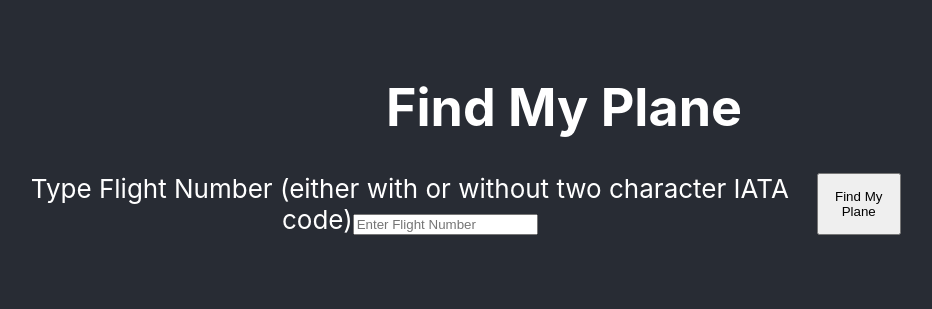
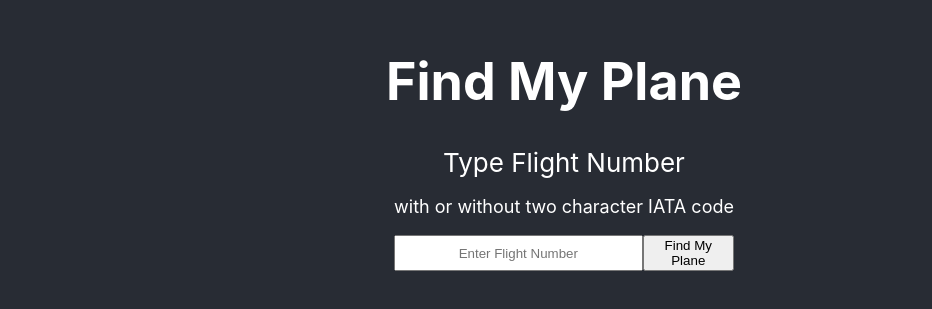
Before and after one commit to a-breezy/-find-my-plane, a React (Create React App) app: page / in a window 1280 px wide. Shown: the part 257-566 px from the top of the page, without its empty margins (76-1008 px from the left). Built offline with nearby package versions, Linux system fonts and the light colour scheme.

Commit message:
cleaned up searchBar layout, made prettier

```diff
--- a/src/App.css
+++ b/src/App.css
@@ -13,10 +13,32 @@
 	color: white;
 }
 
-.flight-search {
+.min-font {
+	font-size: calc(10px + 1vmin);
+}
+
+.search-form {
 	display: flex;
 	width: 80%;
 	margin-bottom: 10px;
+}
+
+.flight-search {
+	display: flex;
+	flex-direction: column;
+	justify-content: center;
+	align-items: center;
+}
+
+.input-area {
+	display: flex;
+	justify-content: space-between;
+	width: 100%;
+}
+
+.input-area input {
+	width: 80%;
+	text-align: center;
 }
 
 li {
--- a/src/App.js
+++ b/src/App.js
@@ -47,7 +47,6 @@ function App() {
 						/>
 					</>
 				)}
-				{/* <Status /> */}
 			</main>
 		</div>
 	);
--- a/src/components/SearchBar/index.js
+++ b/src/components/SearchBar/index.js
@@ -8,6 +8,7 @@ import {
 
 function SearchBar(props) {
 	const { flightStatus = [], setStatus, status } = props;
+	const { search, setSearch } = props;
 	const [errorMessage, setErrorMessage] = useState("");
 	const [formState, setFormState] = useState({ flightNumberInput: "" });
 	const { flightNumberInput } = formState;
@@ -25,7 +26,7 @@ function SearchBar(props) {
 		if (flightNumber.length === 4 && validateFourChar(flightNumber)) {
 			// change to function instead of console
 			console.log(searchFlightNumber(flightNumber));
-
+			setSearch(true);
 			setErrorMessage("");
 			return (flight = flightNumber);
 		} else if (flightNumber.length === 6 && validateSixChar(flightNumber)) {
@@ -34,7 +35,7 @@ function SearchBar(props) {
 
 			// change to function instead of console
 			console.log(searchFlight(iata, flight));
-
+			setSearch(true);
 			setErrorMessage("");
 			return [iata, flight];
 		} else if (
@@ -51,18 +52,19 @@ function SearchBar(props) {
 
 	function handleSubmit(e) {
 		e.preventDefault();
+		// on click render status component
+		setSearch(true);
 	}
 
 	return (
-		<div>
-			<form
-				id="flight-search"
-				className="flight-search"
-				onSubmit={handleSubmit}
-			>
+		<div className="flight-search">
+			<form id="search-form" className="flight-search" onSubmit={handleSubmit}>
 				{/* need to include basic instructions */}
 				<label htmlFor="flightNumberInput">
-					Type Flight Number (either with or without two character IATA code)
+					Type Flight Number
+					<p className="min-font">with or without two character IATA code</p>
+				</label>
+				<div className="input-area">
 					<input
 						type="text"
 						// id="flightNumberInput"
@@ -71,17 +73,17 @@ function SearchBar(props) {
 						defaultValue={flightNumberInput}
 						onBlur={handleChange}
 					/>
-				</label>
+					<button type="submit" onClick={handleSubmit}>
+						Find My Plane
+					</button>
+				</div>
 				{/* change the class/font size of this */}
-				{errorMessage && (
-					<div>
-						<p className="error">{errorMessage}</p>
-					</div>
-				)}
-				<button type="submit" onClick={handleSubmit}>
-					Find My Plane
-				</button>
 			</form>
+			{errorMessage && (
+				<div>
+					<p className="error">{errorMessage}</p>
+				</div>
+			)}
 		</div>
 	);
 }
```
